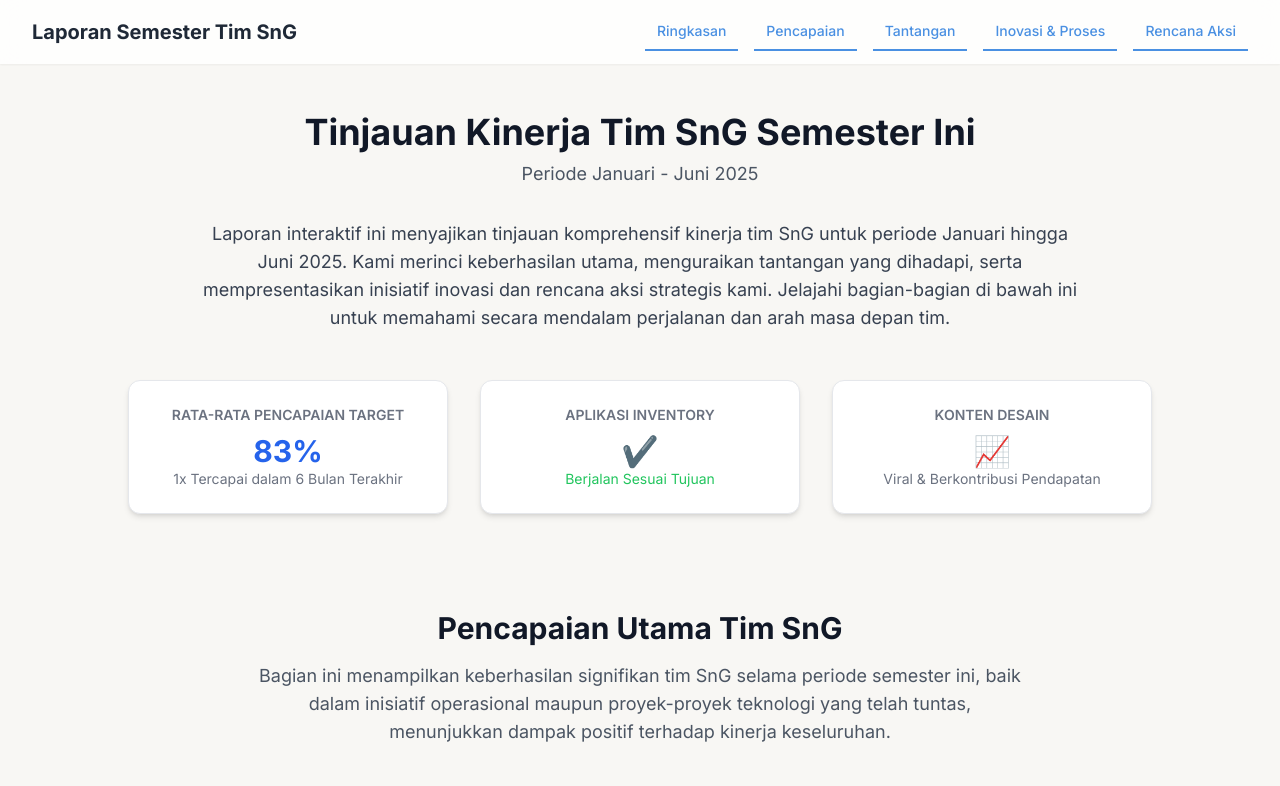
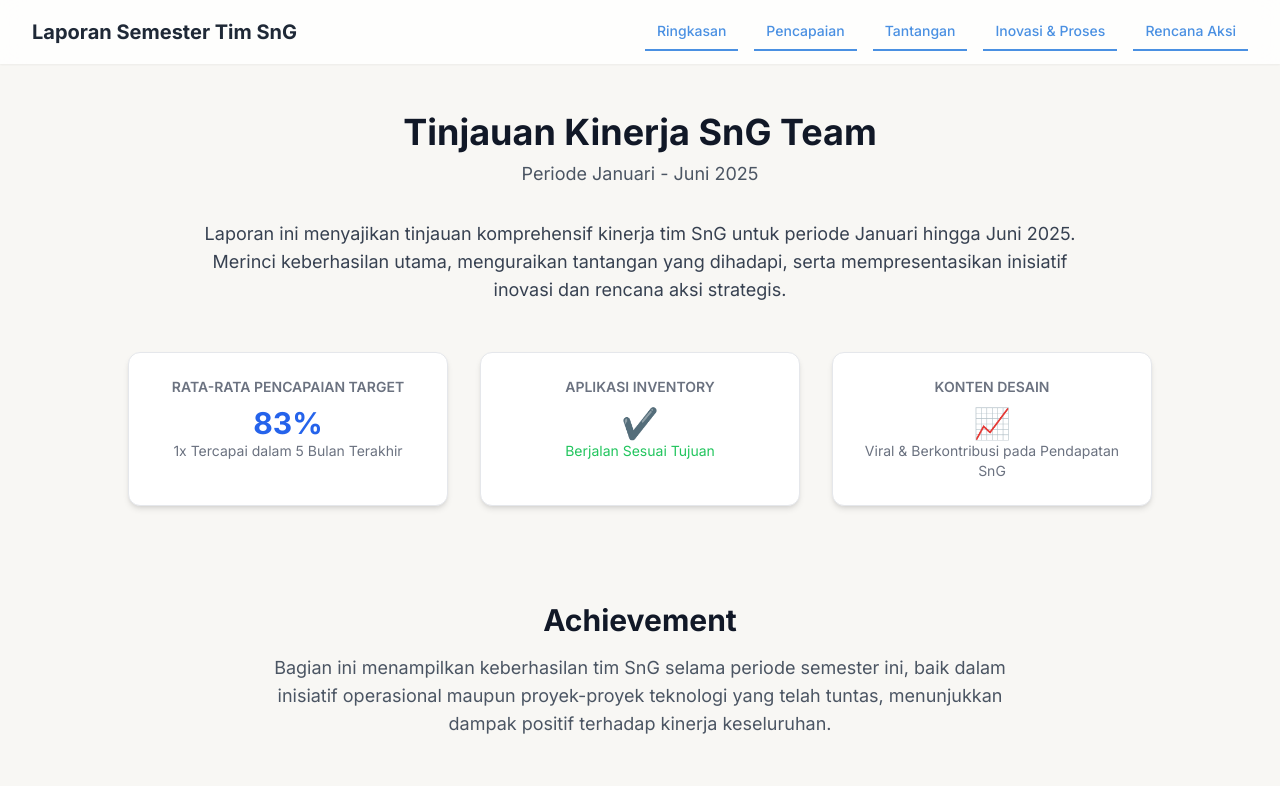
Before and after one commit to sumaantara/Report-Semester, a plain HTML site: page index.html in a window 1280 px wide. Shown: the top 786 px of the page. Drawn offline with nearby package versions, Linux system fonts and the light colour scheme.

Commit message:
Update index.html

```diff
--- a/index.html
+++ b/index.html
@@ -63,18 +63,18 @@
     <main class="container mx-auto px-4 sm:px-6 lg:px-8 py-8 md:py-12">
 
         <section id="summary" class="text-center mb-16 md:mb-24 scroll-mt-20">
-            <h2 class="text-3xl md:text-4xl font-bold text-gray-900">Tinjauan Kinerja Tim SnG Semester Ini</h2>
+            <h2 class="text-3xl md:text-4xl font-bold text-gray-900">Tinjauan Kinerja SnG Team</h2>
             <p class="text-lg text-gray-600 mt-2">Periode Januari - Juni 2025</p>
 
             <div class="mt-8 max-w-4xl mx-auto">
-                <p class="text-base md:text-lg text-gray-700">Laporan interaktif ini menyajikan tinjauan komprehensif kinerja tim SnG untuk periode Januari hingga Juni 2025. Kami merinci keberhasilan utama, menguraikan tantangan yang dihadapi, serta mempresentasikan inisiatif inovasi dan rencana aksi strategis kami. Jelajahi bagian-bagian di bawah ini untuk memahami secara mendalam perjalanan dan arah masa depan tim.</p>
+                <p class="text-base md:text-lg text-gray-700">Laporan ini menyajikan tinjauan komprehensif kinerja tim SnG untuk periode Januari hingga Juni 2025. Merinci keberhasilan utama, menguraikan tantangan yang dihadapi, serta mempresentasikan inisiatif inovasi dan rencana aksi strategis.</p>
             </div>
 
             <div class="mt-12 grid grid-cols-1 md:grid-cols-3 gap-6 md:gap-8 max-w-5xl mx-auto">
                 <div class="bg-white p-6 rounded-xl shadow-md border border-gray-200 transform hover:scale-105 transition-transform duration-300">
                     <h3 class="font-semibold text-gray-500 text-sm">RATA-RATA PENCAPAIAN TARGET</h3>
                     <p class="text-3xl font-bold text-blue-600 mt-2">83%</p>
-                    <p class="text-sm text-gray-500">1x Tercapai dalam 6 Bulan Terakhir</p>
+                    <p class="text-sm text-gray-500">1x Tercapai dalam 5 Bulan Terakhir</p>
                 </div>
                 <div class="bg-white p-6 rounded-xl shadow-md border border-gray-200 transform hover:scale-105 transition-transform duration-300">
                     <h3 class="font-semibold text-gray-500 text-sm">APLIKASI INVENTORY</h3>
@@ -84,14 +84,14 @@
                 <div class="bg-white p-6 rounded-xl shadow-md border border-gray-200 transform hover:scale-105 transition-transform duration-300">
                     <h3 class="font-semibold text-gray-500 text-sm">KONTEN DESAIN</h3>
                     <p class="text-3xl font-bold text-yellow-600 mt-2">📈</p>
-                    <p class="text-sm text-gray-500">Viral & Berkontribusi Pendapatan</p>
+                    <p class="text-sm text-gray-500">Viral & Berkontribusi pada Pendapatan SnG</p>
                 </div>
             </div>
         </section>
 
         <section id="achievements" class="mb-16 md:mb-24 scroll-mt-20">
-            <h2 class="text-3xl font-bold text-center mb-4 text-gray-900">Pencapaian Utama Tim SnG</h2>
-            <p class="text-lg text-gray-600 text-center max-w-3xl mx-auto mb-12">Bagian ini menampilkan keberhasilan signifikan tim SnG selama periode semester ini, baik dalam inisiatif operasional maupun proyek-proyek teknologi yang telah tuntas, menunjukkan dampak positif terhadap kinerja keseluruhan.</p>
+            <h2 class="text-3xl font-bold text-center mb-4 text-gray-900">Achievement</h2>
+            <p class="text-lg text-gray-600 text-center max-w-3xl mx-auto mb-12">Bagian ini menampilkan keberhasilan tim SnG selama periode semester ini, baik dalam inisiatif operasional maupun proyek-proyek teknologi yang telah tuntas, menunjukkan dampak positif terhadap kinerja keseluruhan.</p>
 
             <div class="bg-white p-6 md:p-8 rounded-xl shadow-lg border border-gray-200">
                 <h3 class="text-xl font-bold text-center mb-6">Inisiatif Kualitatif & Dampak</h3>
```
